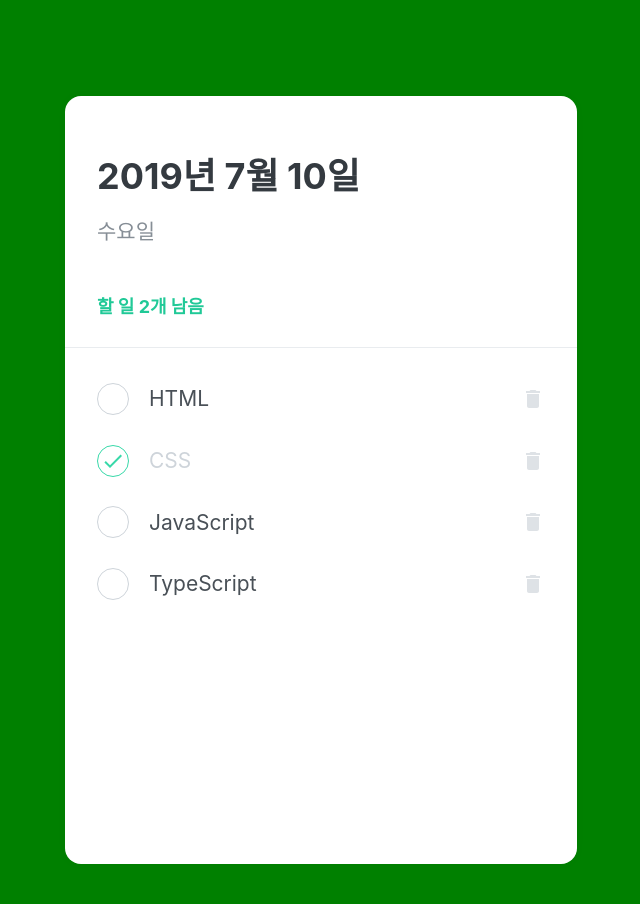
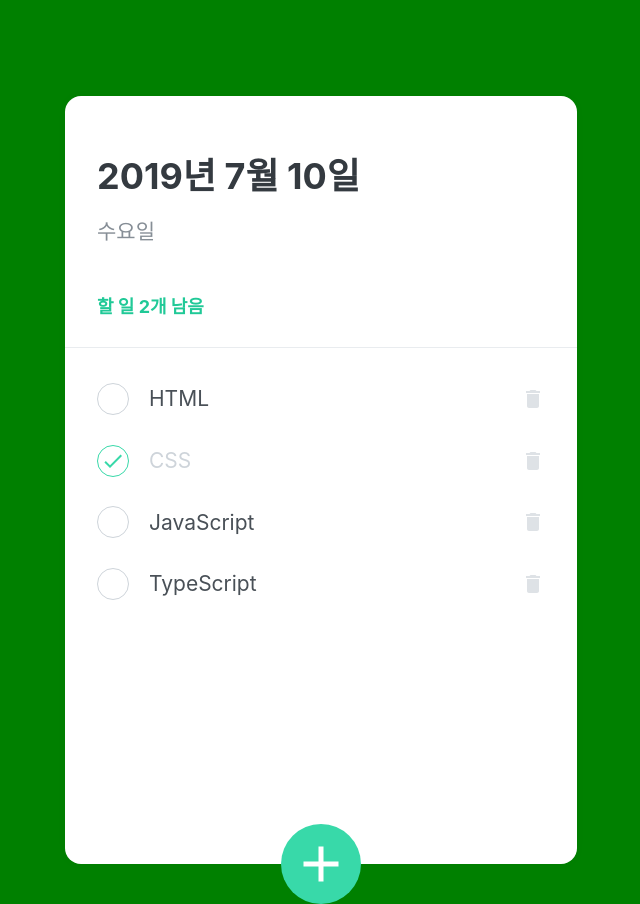
Before and after one commit to snyvvZ/todolist, a React (Create React App) app: page / in a window 1280 px wide. Shown: the whole page, without its empty margins (319-959 px from the left). Built offline with nearby package versions, Linux system fonts and the light colour scheme.

Commit message:
요소 추가하기

```diff
--- a/src/App.js
+++ b/src/App.js
@@ -3,6 +3,7 @@ import GlobalStyle from "./styles/GlobalStyle";
 import TodoTemplate from "./components/TodoTemplate";
 import TodoHeader from "./components/TodoHeader";
 import TodoList from "./components/TodoList";
+import TodoCreate from "./components/TodoCreate";
 
 const App = () => {
   return (
@@ -11,6 +12,7 @@ const App = () => {
       <TodoTemplate>
         <TodoHeader />
         <TodoList />
+        <TodoCreate />
       </TodoTemplate>
     </>
   );
--- /dev/null
+++ b/src/components/TodoCreate.js
@@ -0,0 +1,85 @@
+import React, { useState } from "react";
+import styled, { css } from "styled-components";
+import { MdAdd } from "react-icons/md";
+
+const StyledButton = styled.button`
+  background: #38d9a9;
+  z-index: 5;
+  cursor: pointer;
+  width: 80px;
+  height: 80px;
+  display: block;
+  align-items: center;
+  justify-content: center;
+  font-size: 60px;
+  position: absolute;
+  left: 50%;
+  bottom: 0px;
+  transform: translate(-50%, 50%);
+  color: white;
+  border-radius: 50%;
+  border: none;
+  outline: none;
+  display: flex;
+  align-items: center;
+  justify-content: center;
+
+  transition: 0.125s all ease-in;
+  ${(props) =>
+    props.open &&
+    css`
+      background: #ff6b6b;
+      transform: translate(-50%, 50%) rotate(45deg);
+    `}
+`;
+
+const StyledFormPosition = styled.div`
+  width: 100%;
+  bottom: 0;
+  left: 0;
+  position: absolute;
+`;
+
+const StyledForm = styled.form`
+  background: #f8f9fa;
+  padding-left: 32px;
+  padding-top: 32px;
+  padding-right: 32px;
+  padding-bottom: 72px;
+
+  border-bottom-left-radius: 16px;
+  border-bottom-right-radius: 16px;
+  border-top: 1px solid #e9ecef;
+`;
+
+const StyledInput = styled.input`
+  padding: 12px;
+  border-radius: 4px;
+  border: 1px solid #dee2e6;
+  width: 100%;
+  outline: none;
+  font-size: 18px;
+  box-sizing: border-box;
+`;
+
+const TodoCreate = () => {
+  const [open, setOpen] = useState(false);
+  const onToggle = () => setOpen(!open);
+
+  return (
+    <>
+      {open && (
+        <StyledFormPosition>
+          <StyledForm>
+            <StyledInput autoFocus placeholder="할일 입력" />
+          </StyledForm>
+        </StyledFormPosition>
+      )}
+      <StyledButton onClick={onToggle} open={open}>
+        <MdAdd />
+      </StyledButton>
+    </>
+  );
+};
+
+export default TodoCreate;
```
